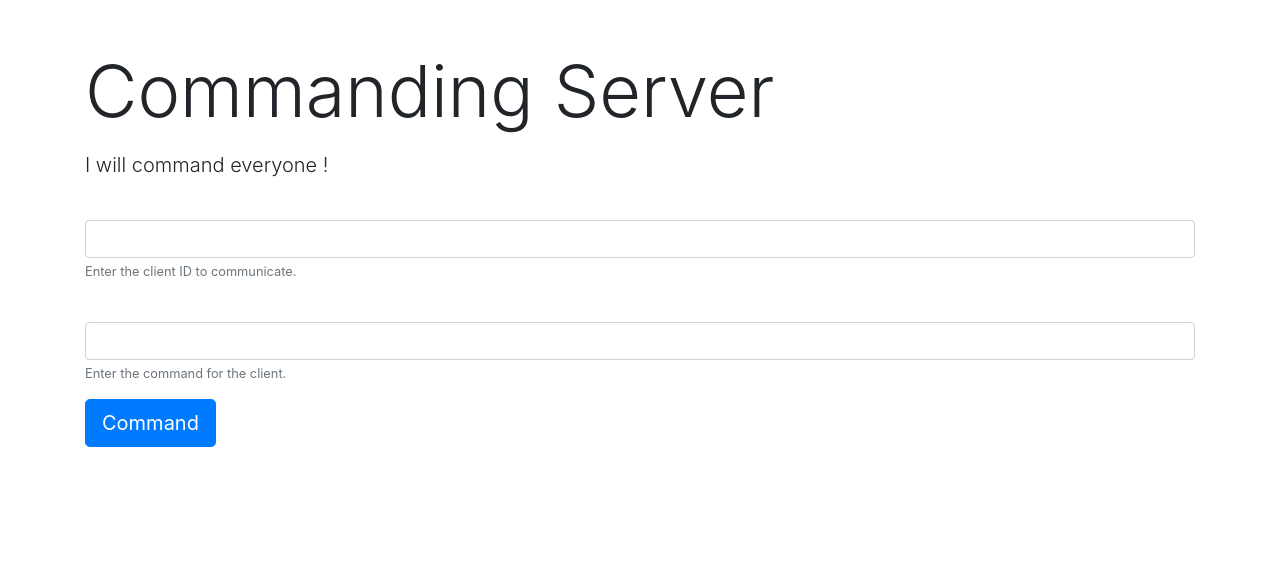
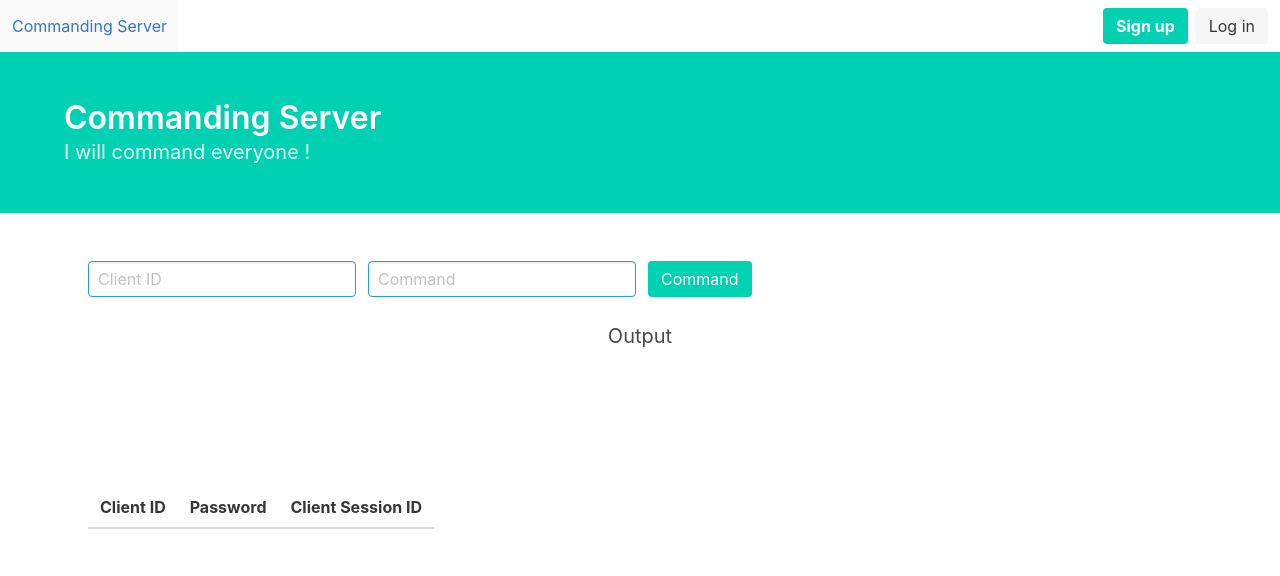
Before and after one commit to theArjun/monitor_server, a Flask app: page / in a window 1280 px wide. Shown: the top 576 px of the page. Run offline with Flask 2, Linux system fonts and the light colour scheme; lists and menus that the app fills with data are empty; some libraries are stand-ins or nearby versions.

Commit message:
Spaghetti Templates

```diff
--- a/templates/index.html
+++ b/templates/index.html
@@ -1,76 +1,182 @@
 <!DOCTYPE html>
 <html lang="en">
   <head>
-    <!-- Required meta tags -->
-    <meta charset="utf-8" />
-    <meta
-      name="viewport"
-      content="width=device-width, initial-scale=1, shrink-to-fit=no"
-    />
-
-    <!-- Bootstrap CSS -->
+    <meta charset="UTF-8" />
+    <meta name="viewport" content="width=device-width, initial-scale=1.0" />
+    <title>Command Sender</title>
+    <script src="https://cdnjs.cloudflare.com/ajax/libs/socket.io/2.3.0/socket.io.js"></script>
     <link
       rel="stylesheet"
-      href="https://stackpath.bootstrapcdn.com/bootstrap/4.3.1/css/bootstrap.min.css"
-      integrity="sha384-ggOyR0iXCbMQv3Xipma34MD+dH/1fQ784/j6cY/iJTQUOhcWr7x9JvoRxT2MZw1T"
-      crossorigin="anonymous"
+      href="https://cdnjs.cloudflare.com/ajax/libs/bulma/0.7.2/css/bulma.min.css"
     />
-
-    <title>Commanding Server</title>
   </head>
   <body>
-    <div class="container mt-5">
-      <p class="display-3">
+    <script type="text/javascript" charset="utf-8">
+      // When document is ready.
+      document.addEventListener("DOMContentLoaded", function (event) {
+        var socket = io("http://127.0.0.1:5000");
+
+        // When someone connect to the socket.
+        socket.on("connect", function () {
+          socket.send("User has connected !");
+        });
+
+        socket.on("output_from_client_to_web", function(message) {
+            document.getElementById("output_from_client").innerHTML = message;
+        });
+
+        socket.on("update_connections_list", function (connection_list) {
+          console.log("Client got connected !");
+          console.log(connection_list);
+
+          //
+          let connected_clients_table = document.getElementById(
+            "connected_clients"
+          );
+          let new_table_row = document.createElement("tr");
+
+          let client_ID_node = document.createElement("td");
+          let client_ID_text_node = document.createTextNode(
+            connection_list["client_ID"]
+          );
+          client_ID_node.appendChild(client_ID_text_node);
+
+          let password_node = document.createElement("td");
+          let password_text_node = document.createTextNode(
+            connection_list["password"]
+          );
+          password_node.appendChild(password_text_node);
+
+          let client_Session_ID_node = document.createElement("td");
+          let client_Session_ID_text_node = document.createTextNode(
+            connection_list["client_Session_ID"]
+          );
+          client_Session_ID_node.appendChild(client_Session_ID_text_node);
+
+          new_table_row.append(client_ID_node);
+          new_table_row.append(password_node);
+          new_table_row.append(client_Session_ID_node);
+
+          connected_clients.appendChild(new_table_row);
+        });
+
+        // When send button is clicked.
+        var send_command = io("http://127.0.0.1:5000/command");
+        document
+          .getElementById("sendCommand")
+          .addEventListener("click", function () {
+            let client_ID = document.getElementById("client_ID").value;
+            let command = document.getElementById("command").value;
+
+            send_command.emit("command_from_web", {
+              client_ID: client_ID,
+              command: command,
+            });
+          });
+      });
+
+      console.log(io.sockets.clients());
+    </script>
+
+    <nav class="navbar" role="navigation" aria-label="main navigation">
+      <div id="navbarBasicExample" class="navbar-menu">
+        <div class="navbar-start">
+          <a class="navbar-item">
             Commanding Server
-      </p>
-      <p class="lead">
+          </a>
+        </div>
+        <div class="navbar-end">
+          <div class="navbar-item">
+            <div class="buttons">
+              <a class="button is-primary">
+                <strong>Sign up</strong>
+              </a>
+              <a class="button is-light">
+                Log in
+              </a>
+            </div>
+          </div>
+        </div>
+      </div>
+    </nav>
+
+    <section class="hero is-primary">
+      <div class="hero-body">
+        <div class="container">
+          <h1 class="title">
+            Commanding Server
+          </h1>
+          <h2 class="subtitle">
             I will command everyone !
-      </p>
+          </h2>
+        </div>
+      </div>
+    </section>
 
-      <form method="POST" action="">
-        <div class="form-group">
-          <label for="client"> </label>
+    <div class="container is-block">
+      <section class="section">
+        <div class="level">
+          <div class="level-left">
+            <div class="level-item">
+              <div class="field">
+                <div class="control">
                   <input
                     type="text"
-            name="client_ID"
-            class="form-control"
-            aria-describedby="clientHelp"
+                    id="client_ID"
+                    class="input is-info"
+                    placeholder="Client ID"
+                    required
                   />
-          <small id="clientHelp" class="form-text text-muted"
-            >Enter the client ID to communicate.</small
-          >
                 </div>
-        <div class="form-group">
-          <label for="command"> </label>
+              </div>
+            </div>
+
+            <div class="level-item">
+              <div class="field">
+                <div class="control">
                   <input
                     type="text"
-            name="command"
-            class="form-control"
-            aria-describedby="commandHelp"
+                    id="command"
+                    class="input is-info"
+                    placeholder="Command"
                     required
                   />
-          <small id="commandHelp" class="form-text text-muted"
-            >Enter the command for the client.</small
-          >
                 </div>
-        <button type="submit" class="btn btn-primary btn-lg">Command</button>
-      </form>
+              </div>
             </div>
 
-    <script
-      src="https://code.jquery.com/jquery-3.3.1.slim.min.js"
-      integrity="sha384-q8i/X+965DzO0rT7abK41JStQIAqVgRVzpbzo5smXKp4YfRvH+8abtTE1Pi6jizo"
-      crossorigin="anonymous"
-    ></script>
-    <script
-      src="https://cdnjs.cloudflare.com/ajax/libs/popper.js/1.14.7/umd/popper.min.js"
-      integrity="sha384-UO2eT0CpHqdSJQ6hJty5KVphtPhzWj9WO1clHTMGa3JDZwrnQq4sF86dIHNDz0W1"
-      crossorigin="anonymous"
-    ></script>
-    <script
-      src="https://stackpath.bootstrapcdn.com/bootstrap/4.3.1/js/bootstrap.min.js"
-      integrity="sha384-JjSmVgyd0p3pXB1rRibZUAYoIIy6OrQ6VrjIEaFf/nJGzIxFDsf4x0xIM+B07jRM"
-      crossorigin="anonymous"
-    ></script>
+            <div class="level-item">
+              <button id="sendCommand" class="button is-primary">
+                Command
+              </button>
+            </div>
+          </div>
+        </div>
+
+        <p class="is-size-5 has-text-centered">
+            Output
+        </p>
+        <p id="output_from_client" class="is-family-monospace has-text-centered" style="font-family: monospace; padding: 20px;">
+
+        </p>
+      </section>
+
+
+
+      <section class="section">
+        <div class="table-container">
+            <table class="table">
+                <thead >
+                  <tr>
+                    <th scope="col">Client ID</th>
+                    <th scope="col">Password</th>
+                    <th scope="col">Client Session ID</th>
+                  </tr>
+                </thead>
+                <tbody id="connected_clients"></tbody>
+              </table>
+          </div>
+      </section>
+    </div>
   </body>
 </html>
```
Lines whose indentation alone changed are shown as unchanged.
